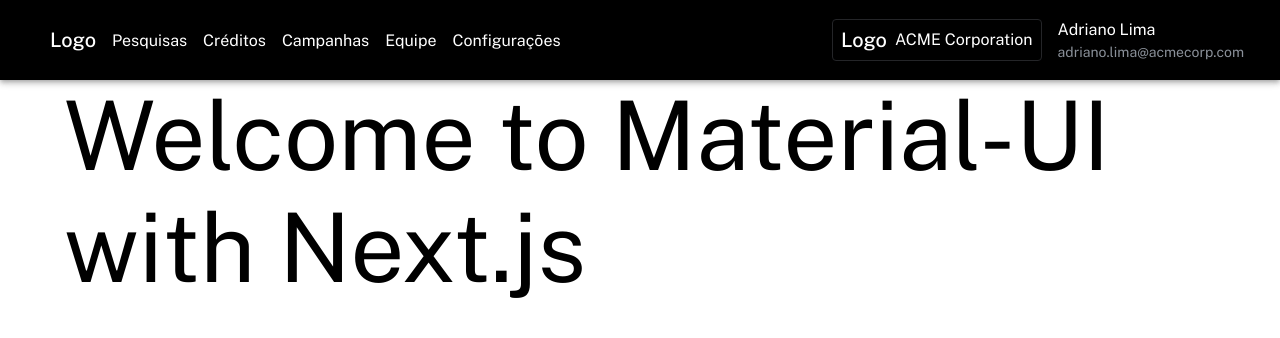
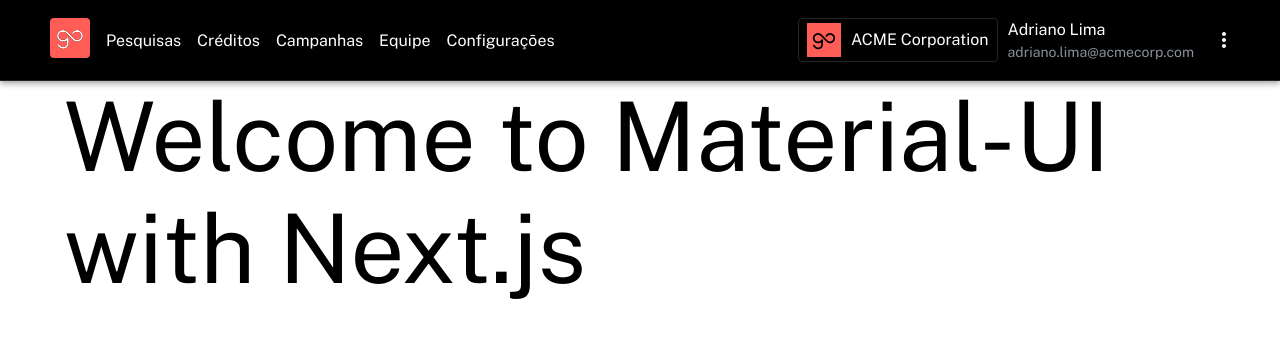
Before and after one commit to carlosavjr513/on-the-go-test, a Next.js app: page / in a window 1280 px wide. Shown: the top 338 px of the page. Built offline with nearby package versions, Linux system fonts and the light colour scheme.

Commit message:
Navbar desktop done

```diff
--- a/package.json
+++ b/package.json
@@ -11,6 +11,7 @@
   "dependencies": {
     "@emotion/react": "^11.11.4",
     "@emotion/styled": "^11.11.5",
+    "@mui/icons-material": "^5.15.19",
     "@mui/material": "^5.15.19",
     "axios": "^1.7.2",
     "next": "14.2.3",
--- a/src/app/components/Navbar.tsx
+++ b/src/app/components/Navbar.tsx
@@ -1,58 +1,121 @@
-// src/components/Navbar.jsx
-import React from 'react';
-import { AppBar, Toolbar, Typography, Box, MenuItem, Menu, Link } from '@mui/material';
+import React, { useState } from "react";
+import {
+  AppBar,
+  Toolbar,
+  Typography,
+  Box,
+  MenuItem,
+  Menu,
+  Link,
+  IconButton,
+} from "@mui/material";
+import MoreVertIcon from "@mui/icons-material/MoreVert";
 
 const Navbar = () => {
+  const [anchorEl, setAnchorEl] = useState<null | HTMLElement>(null);
+
+  const handleMenuClick = (event: React.MouseEvent<HTMLButtonElement>) => {
+    setAnchorEl(event.currentTarget as HTMLElement);
+  };
+
+  const handleClose = () => {
+    setAnchorEl(null);
+  };
+
   return (
-    <AppBar position="static" sx={{ backgroundColor: '#000000', padding: '8px 12px 8px 26px' }}>
-      <Toolbar sx={{ justifyContent: 'space-between' }}>
-        <Box sx={{ display: 'flex', alignItems: 'center' }}>
-          <Typography
-            variant="h6"
-            component="a"
-            href="/"
-            sx={{ color: '#FFFFFF', textDecoration: 'none', marginRight: 2 }}
-          >
-            Logo
-          </Typography>
-          <Box sx={{ display: 'flex', alignItems: 'center' }}>
-            {['Pesquisas', 'Créditos', 'Campanhas', 'Equipe', 'Configurações'].map((item) => (
+    <AppBar
+      position="static"
+      sx={{
+        backgroundColor: "#000000",
+        padding: "8px 12px 8px 26px",
+        borderBottom: "1px solid #242528",
+      }}
+    >
+      <Toolbar sx={{ justifyContent: "space-between" }}>
+        <Box sx={{ display: "flex", alignItems: "center" }}>
+          <Link href="/" sx={{ marginRight: 2 }}>
+            <Box
+              component="img"
+              src="/img/logoSvg.svg"
+              alt="Logo"
+              sx={{ height: 40, width: 40, borderRadius: 1 }}
+            />
+          </Link>
+          <Box sx={{ display: "flex", alignItems: "center" }}>
+            {[
+              "Pesquisas",
+              "Créditos",
+              "Campanhas",
+              "Equipe",
+              "Configurações",
+            ].map((item) => (
               <Link
                 key={item}
                 href="#"
-                sx={{ color: '#FFFFFF', marginRight: 2, textDecoration: 'none' }}
+                sx={{
+                  color: "#FFFFFF",
+                  marginRight: 2,
+                  textDecoration: "none",
+                }}
               >
                 {item}
               </Link>
             ))}
           </Box>
         </Box>
-        <Box sx={{ display: 'flex', alignItems: 'center' }}>
+        <Box sx={{ display: "flex", alignItems: "center", gap: "10px" }}>
           <Box
             sx={{
-              display: 'flex',
-              alignItems: 'center',
-              border: '1px solid #242528',
-              borderRadius: '4px',
-              padding: '4px 8px',
-              marginRight: 2,
+              display: "flex",
+              alignItems: "center",
+              border: "1px solid #242528",
+              borderRadius: "4px",
+              padding: "4px 8px",
+              gap: "10px",
             }}
           >
-            <Typography variant="h6" sx={{ color: '#FFFFFF' }}>
-              Logo
-            </Typography>
-            <Typography variant="body1" sx={{ color: '#FFFFFF', marginLeft: 1 }}>
+            <Box
+              component="img"
+              src="/img/logo.png"
+              alt="Logo"
+              sx={{ height: 34, width: 34 }}
+            />
+            <Typography variant="body1" sx={{ color: "#FFFFFF" }}>
               ACME Corporation
             </Typography>
           </Box>
           <Box>
-            <Typography variant="body1" sx={{ color: '#FFFFFF' }}>
+            <Typography variant="body1" sx={{ color: "#FFFFFF" }}>
               Adriano Lima
             </Typography>
-            <Typography variant="body2" sx={{ color: '#8A9099' }}>
+            <Typography variant="body2" sx={{ color: "#8A9099" }}>
               adriano.lima@acmecorp.com
             </Typography>
           </Box>
+          <IconButton
+            aria-label="more"
+            sx={{ color: "#FFFFFF" }}
+            onClick={handleMenuClick}
+          >
+            <MoreVertIcon />
+          </IconButton>
+          <Menu
+            id="simple-menu"
+            anchorEl={anchorEl}
+            keepMounted
+            open={Boolean(anchorEl)}
+            onClose={handleClose}
+            anchorOrigin={{
+              vertical: "bottom",
+              horizontal: "center",
+            }}
+            transformOrigin={{
+              vertical: "top",
+              horizontal: "right",
+            }}
+          >
+            <MenuItem onClick={handleClose}>Logout</MenuItem>
+          </Menu>
         </Box>
       </Toolbar>
     </AppBar>
```
Also changed, not shown: public/img/logoSvg.svg (added), 1 other file (tests, documents, lock files or other folders).
